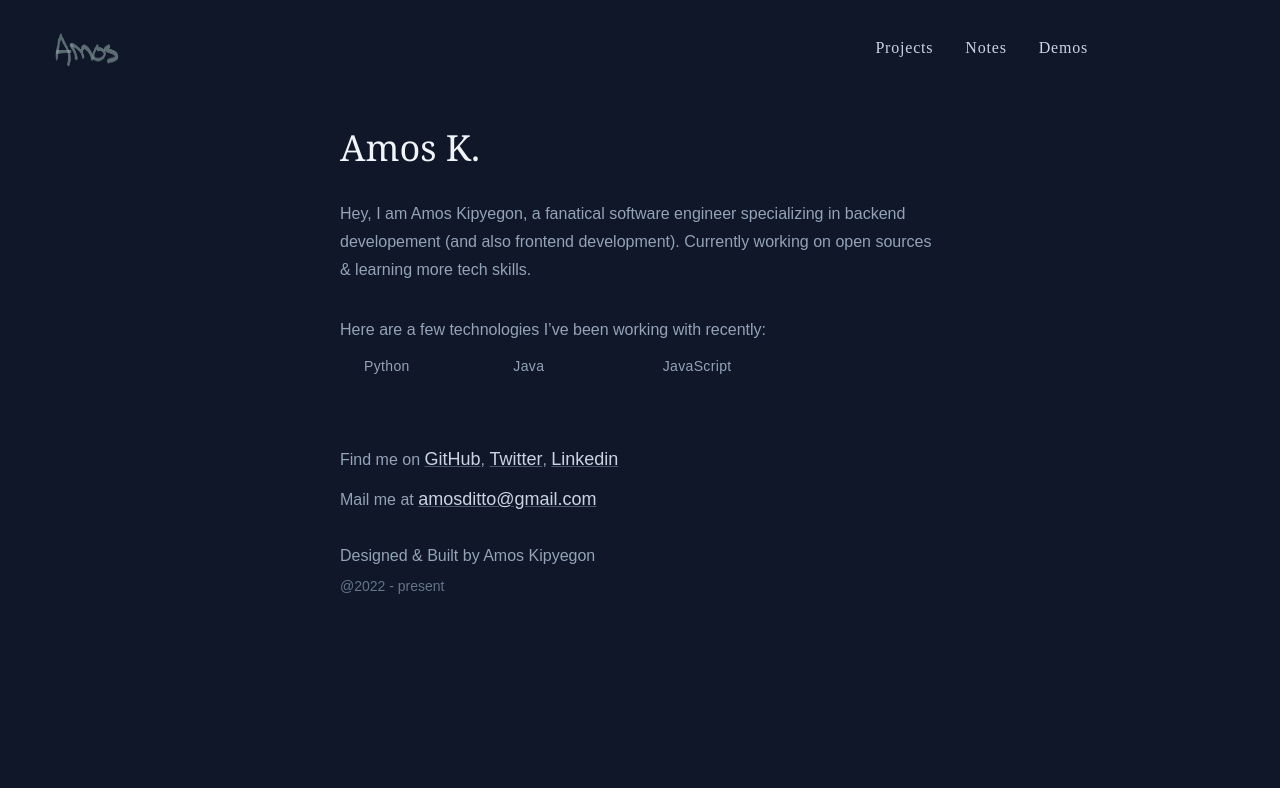
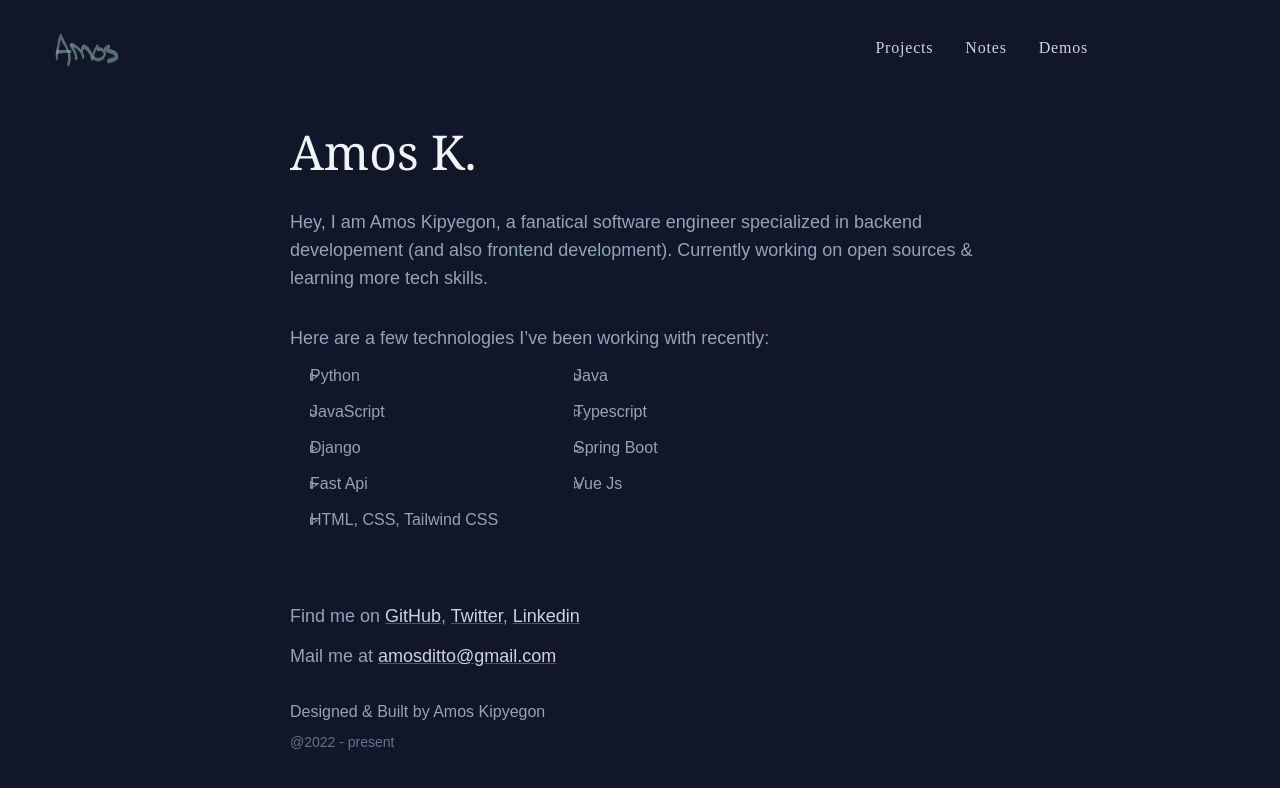
Before and after one commit to amoskipyegon1/AmosDev, a Nuxt app: page / in a window 1280 px wide. Shown: the top 788 px of the page. Built offline with nearby package versions, Linux system fonts and the light colour scheme.

Commit message:
chore: update on home view

```diff
--- a/layouts/default.vue
+++ b/layouts/default.vue
@@ -9,7 +9,7 @@
             <slot></slot>
         </main>
         <footer class="flex justify-center items-center pt-6">
-            <div class="footer-container w-[90%] sm:w-[500px] md:w-[500px] lg:w-[600px] flex items-start flex-col gap-2">
+            <div class="footer-container w-[90%] sm:w-[500px] md:w-[600px] lg:w-[700px] flex items-start flex-col gap-2">
                 <h3>Designed & Built by Amos Kipyegon</h3>
                 <p class="text-slate-500 text-sm">@2022 - present</p>
             </div>
--- a/pages/index.vue
+++ b/pages/index.vue
@@ -1,30 +1,27 @@
 <template>
     <main class="w-full flex justify-center pt-8">
-        <section class="context w-[90%] sm:w-[500px] md:w-[500px] lg:w-[600px] flex flex-col gap-y-8">
-            <div class="name text-4xl text-slate-100 font-light font-serif">
+        <section class="context w-[90%] sm:w-[500px] md:w-[600px] lg:w-[700px] flex flex-col gap-y-8">
+            <div class="name text-5xl text-slate-100 font-light font-serif">
                 <h2>Amos K.</h2>
             </div>
             <article class="w-full">
                 <p>
-                    Hey, I am Amos Kipyegon, a fanatical software engineer specializing in backend developement (and also frontend development). Currently working on open sources &
+                    Hey, I am Amos Kipyegon, a fanatical software engineer specialized in backend developement (and also frontend development). Currently working on open sources &
                     learning more tech skills.
                 </p>
                 <div class="tech-stacks w-full py-2 flex flex-col gap-3">
                     <h3>Here are a few technologies I’ve been working with recently:</h3>
-                    <div class="languages w-[90%] sm:w-[80%] flex-col flex gap-2 px-4">
-                        <ul class="w-full grid grid-cols-3 gap-y-3">
-                            <li>
-                                <div class="i-mdi-language-python icon"></div>
-                                <p>Python</p>
-                            </li>
-                            <li>
-                                <div class="i-mdi-language-java icon"></div>
-                                <p>Java</p>
-                            </li>
-                            <li>
-                                <div class="i-mdi-language-javascript icon"></div>
-                                <p>JavaScript</p>
-                            </li>
+                    <div class="languages w-[90%] sm:w-[80%] flex-col flex gap-6 px-0">
+                        <ul class="frameworks grid w-full grid-cols-2 gap-y-3 decoration-slate-200 px-4">
+                            <li>Python</li>
+                            <li>Java</li>
+                            <li>JavaScript</li>
+                            <li>Typescript</li>
+                            <li>Django</li>
+                            <li>Spring Boot</li>
+                            <li>Fast Api</li>
+                            <li>Vue Js</li>
+                            <li>HTML, CSS, Tailwind CSS</li>
                         </ul>
                     </div>
                 </div>
@@ -52,19 +49,22 @@
 }
 article {
     font-family: Arial;
-    @apply leading-7 flex flex-col gap-6 text-base text-slate-400;
+    @apply leading-7 flex flex-col gap-6 text-base sm:text-lg text-slate-400;
 }
 .social-media p a {
     @apply underline text-lg decoration-slate-600 text-slate-300;
     @apply hover:text-slate-100;
 }
-.tech-stacks ul li {
-    @apply flex flex-row items-center gap-2 text-sm tracking-wide;
-}
-.tech-stacks ul li .icon {
-    @apply text-3xl;
-}
 .tech-stacks .languages {
     transition: width 300ms ease;
 }
+
+.frameworks li {
+    @apply relative flex items-center indent-1 text-sm sm:text-base;
+}
+.frameworks li::before {
+    content: "▹";
+    position: absolute;
+    @apply text-slate-400 text-base left-[-14px] translate-y-[-10%];
+}
 </style>
```
